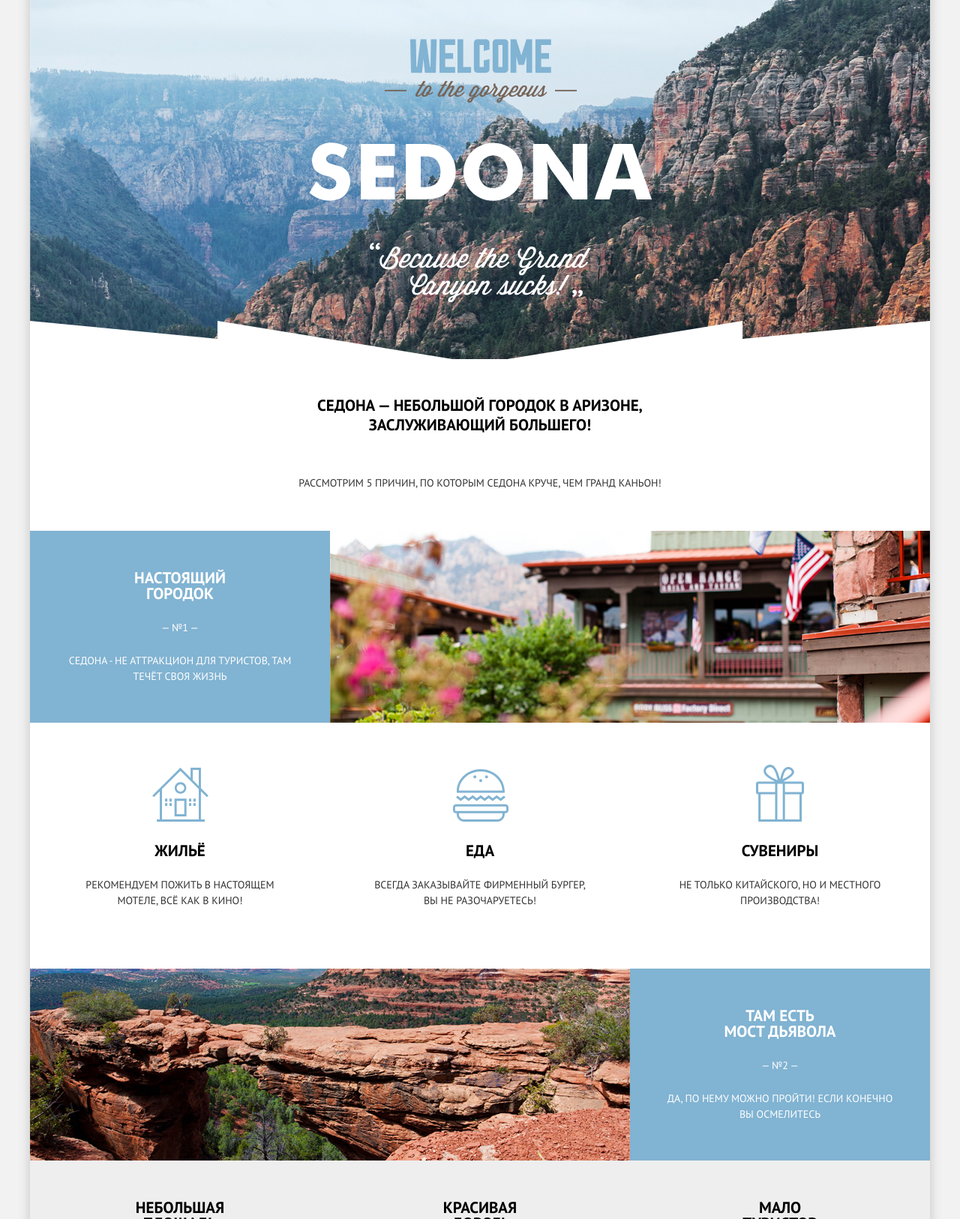
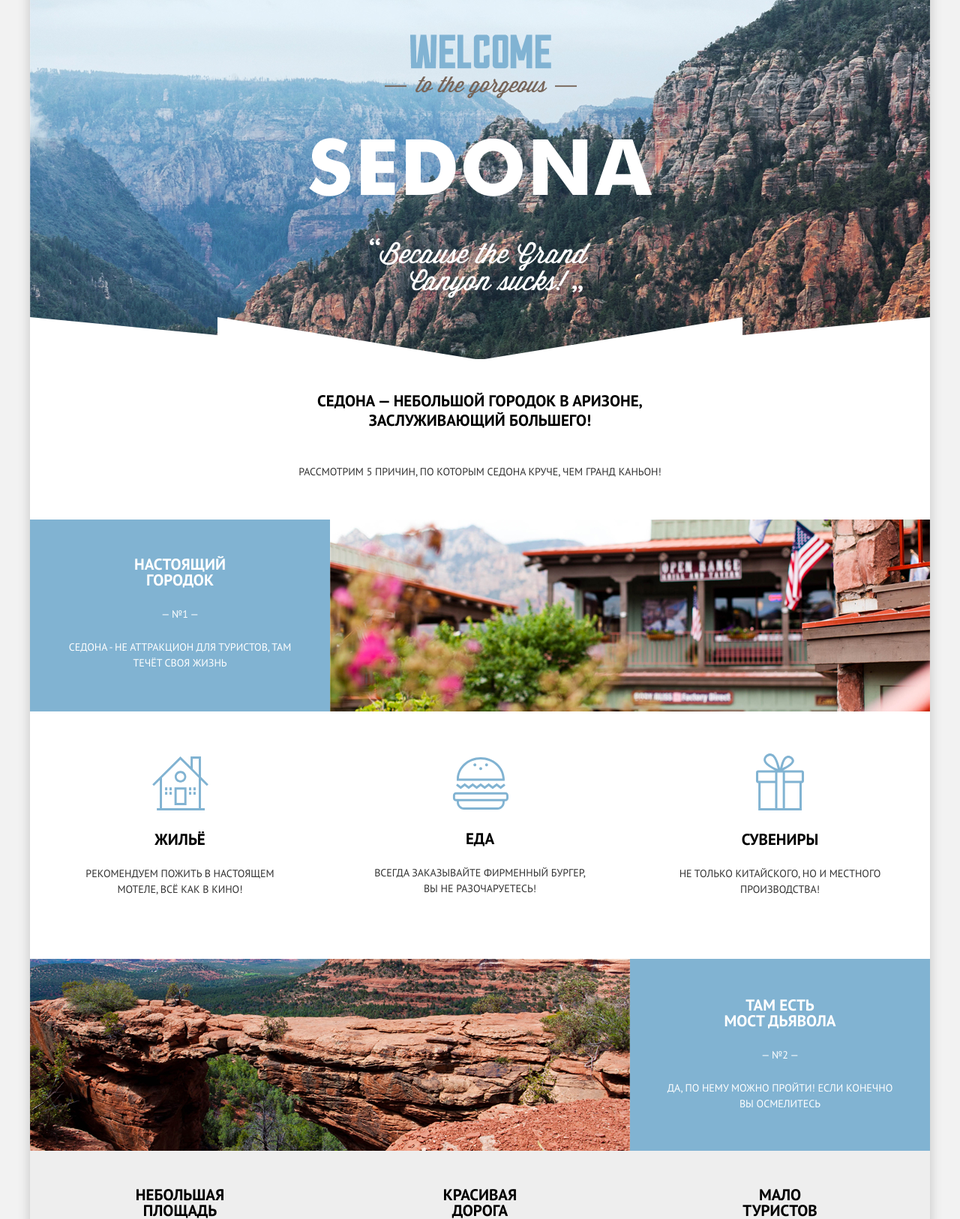
Before and after one commit to AlucardOpp/1605271-sedona-30, a plain HTML site: page index.html in a window 1280 px wide. Shown: the part 86-1712 px from the top of the page at 75% size. Drawn offline with Linux system fonts and the light colour scheme.

Commit message:
Фиксит пиксельпёрфект

```diff
--- a/css/style.css
+++ b/css/style.css
@@ -139,8 +139,8 @@
 .site-navigation li {
   line-height: 26px;
   font-weight: bold;
-  padding-top: 15px;
-  padding-bottom: 15px;
+  padding-top: 14px;
+  padding-bottom: 16px;
   width: 228px;
 }
 
@@ -149,7 +149,7 @@
 }
 
 .left-nav:nth-child(2) {
-  margin-right: 138px;
+  margin-right: 146px;
 }
 
 .right-nav {
@@ -162,9 +162,11 @@
 .main-background {
   position: relative;
   width: 100%;
-  height: -webkit-max-content;
-  height: -moz-max-content;
-  height: max-content;
+  height: min-content;
+}
+
+.main-background-image {
+  display: block;
 }
 
 .main-background::before {
@@ -179,6 +181,8 @@
   top: 0;
   bottom: 0;
   margin: auto;
+  margin-top: 76px;
+  margin-bottom: 81px;
 }
 
 .main-background::after {
@@ -188,18 +192,21 @@
   height: 57px;
   background-image: url("../img/down-background.svg");
   background-repeat: no-repeat;
-  bottom: 0%;
+  bottom: -1px;
   left: 0%;
+
 }
 
 .main-title {
+  padding: 0;
   font-size: 21px;
   line-height: 26px;
   font-weight: bold;
   text-align: center;
   margin: 0;
-  padding-top: 43px;
-  padding-bottom: 51px;
+  margin-top: 42.5px;
+  margin-bottom: 9px;
+  padding-bottom: 33px;
   background-color: var(--basic-white);
 }
 
@@ -320,17 +327,17 @@
 
 .features-sublist .features-subitem:nth-child(1) {
   padding-top: 60px;
-  padding-bottom: 80px;
+  padding-bottom: 82px;
 }
 
 .features-sublist .features-subitem:nth-child(2) {
   padding-top: 61px;
-  padding-bottom: 80px;
+  padding-bottom: 82px;
 }
 
 .features-sublist .features-subitem:nth-child(3) {
   padding-top: 55px;
-  padding-bottom: 80px;
+  padding-bottom: 82px;
 }
 
 .features-sublist-second {
@@ -382,6 +389,10 @@
   margin-top: 28px;
 }
 
+.features-subitem-second h4 {
+  margin-top: -6px;
+}
+
 .features-item-text,
 .features-subitem-second,
 .features-item-text-second,
@@ -398,6 +409,10 @@
   margin-top: 23px;
 }
 
+.features-item-text .features-title {
+  margin-top: -5px;
+}
+
 /* Search */
 
 .section-search {
@@ -405,7 +420,6 @@
   flex-direction: column;
   align-items: center;
   position: relative;
-  padding-top: 58px;
   background-color: var(--basic-white);
 }
 
@@ -416,15 +430,19 @@
   text-align: center;
   margin: 0;
   padding: 0;
+  margin-left: -7px;
   margin-bottom: 4px;
+  margin-top: 56px;
 }
 
 .search-text {
+  padding: 0;
+  margin: 0;
   line-height: 24px;
   text-align: center;
   margin-bottom: 24px;
-  padding-top: 33px;
-  padding-bottom: 26px;
+  padding-top: 29px;
+  padding-bottom: 20px;
 }
 
 .button-search {
@@ -807,6 +825,10 @@
   margin: 0;
   display: flex;
   align-items: center;
+}
+
+.footer-copy-logo {
+  padding-top: 4px;
 }
 
 .footer-copyright p {
```
